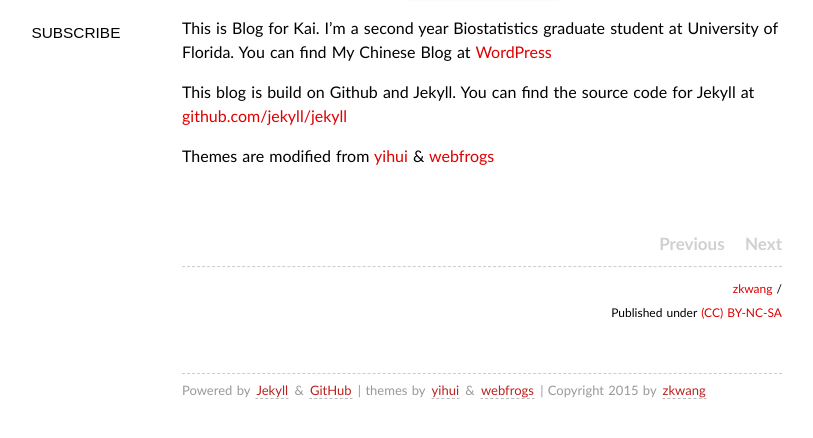
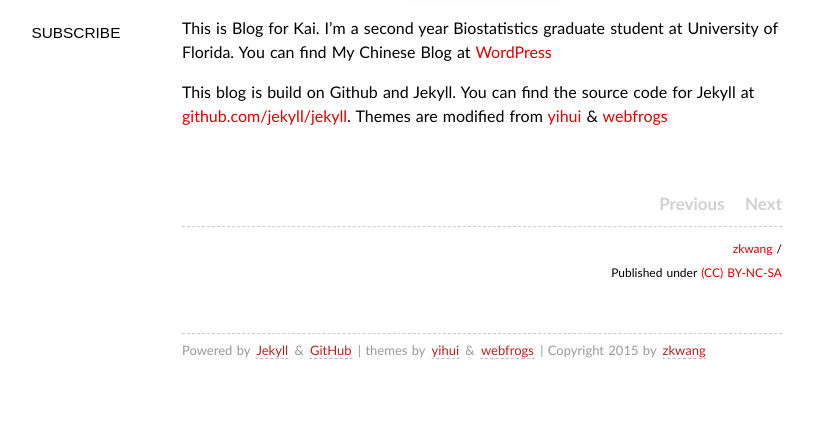
Before and after one commit to zkwang2014/zkwang2014.github.com, a Jekyll site: the page built from about/about.md, in a window 1280 px wide, cut to the strip 293-731 px from the top of the page. Shown: the whole strip, without its empty margins (158-971 px from the left). Built offline with Jekyll 4.4.1, drawn with Linux system fonts in a browser that asks for light colours; nearby versions of some CDN libraries; some web fonts are replaced; library files that are not in the unit come from our copies; Markdown is read by kramdown in place of the engine named in the settings; comment, search, counter and statistics services are not loaded.

Commit message:
Update about.md

```diff
--- a/about/about.md
+++ b/about/about.md
@@ -9,6 +9,4 @@ permalink: /about/
 This is Blog for Kai. I'm a second year Biostatistics graduate student at University of Florida.
 You can find My Chinese Blog at [WordPress](https://zkwang2014.wordpress.com/)
 
-This blog is build on Github and Jekyll. You can find the source code for Jekyll at [github.com/jekyll/jekyll](https://github.com/jekyll/jekyll)
-
-Themes are modified from [yihui](https://github.com/yihui) & [webfrogs](https://github.com/webfrogs)
+This blog is build on Github and Jekyll. You can find the source code for Jekyll at [github.com/jekyll/jekyll](https://github.com/jekyll/jekyll). Themes are modified from [yihui](https://github.com/yihui) & [webfrogs](https://github.com/webfrogs)
```
